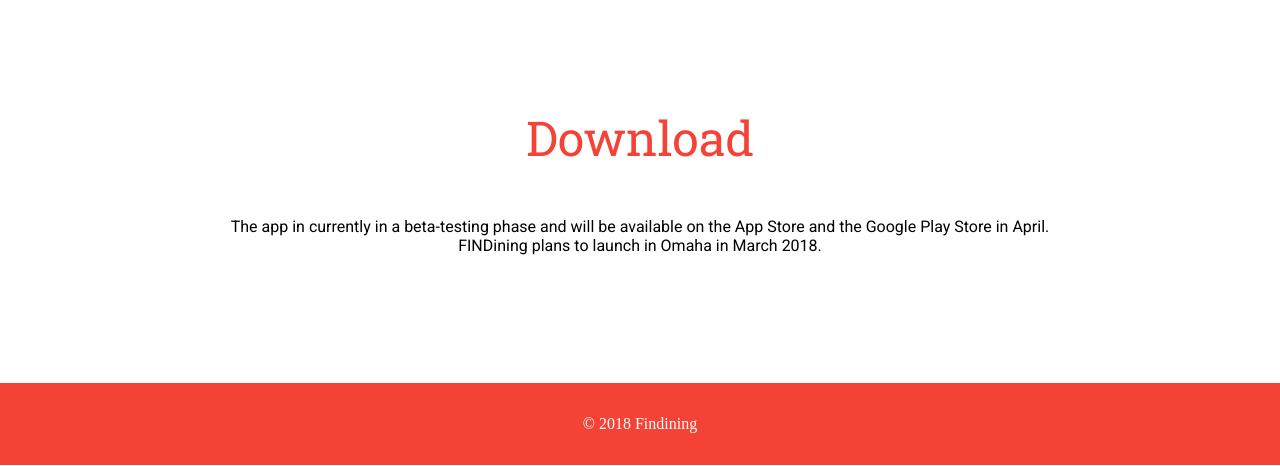
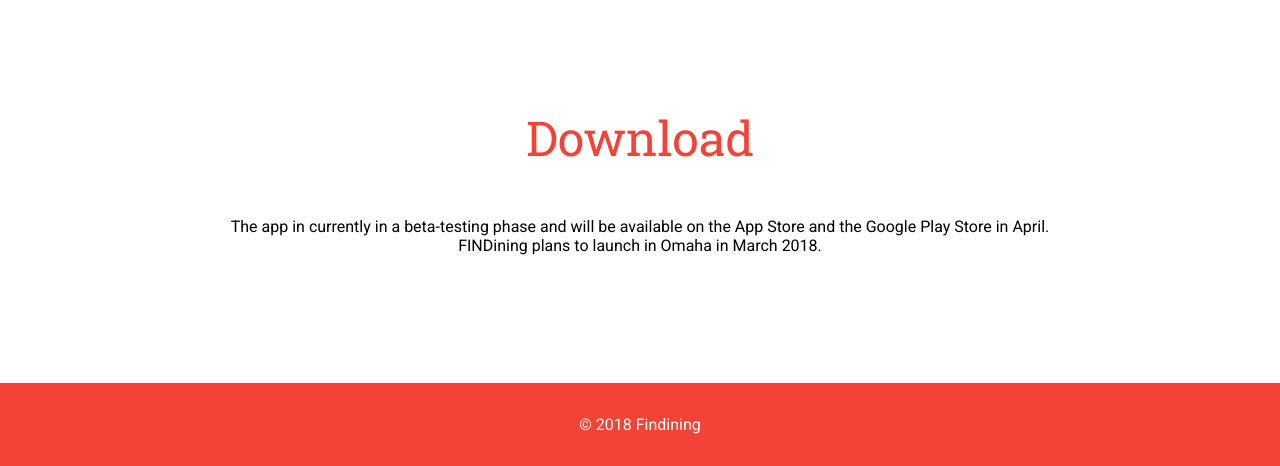
Before and after one commit to Swidex/FINDining-website-1, a plain HTML site: page index.html in a window 1280 px wide. Shown: the part 2655-3121 px from the top of the page. Drawn offline with nearby package versions, Linux system fonts and the light colour scheme.

Commit message:
changed footer style to DESC

```diff
--- a/css/style.css
+++ b/css/style.css
@@ -6,7 +6,7 @@
 @import url('https://fonts.googleapis.com/css?family=Roboto:100,300,400,500,700');
 
 html,body {
-	position: absolute;
+position: absolute;
   padding: 0;
   margin: auto 0;
   height: 100vh;
@@ -41,8 +41,8 @@
 	background-color: white;
 	width: 75vw;
 	position: relative;
-  left: 50%;
-  transform: translateX(-50%);
+	left: 50%;
+	transform: translateX(-50%);
 	text-align: center;
 }
 
@@ -60,8 +60,8 @@
 #footer {
 	background-color: #f44336;
 	color: white;
-	padding-top: 2em;
-	padding-bottom: 2em;
+	padding-top: 1em;
+	padding-bottom: 1em;
 	width: 100vw;
 	text-align: center;
 }
--- a/index.html
+++ b/index.html
@@ -135,11 +135,12 @@
   </div>
 
   <div id="footer">
-	&copy;
+	<p class="sectionDesc">&copy;
 	<script type="text/javascript">
 		document.write(new Date().getFullYear());
 	</script>
 	Findining
+	</p>
   </div>
 
 </body>
```
